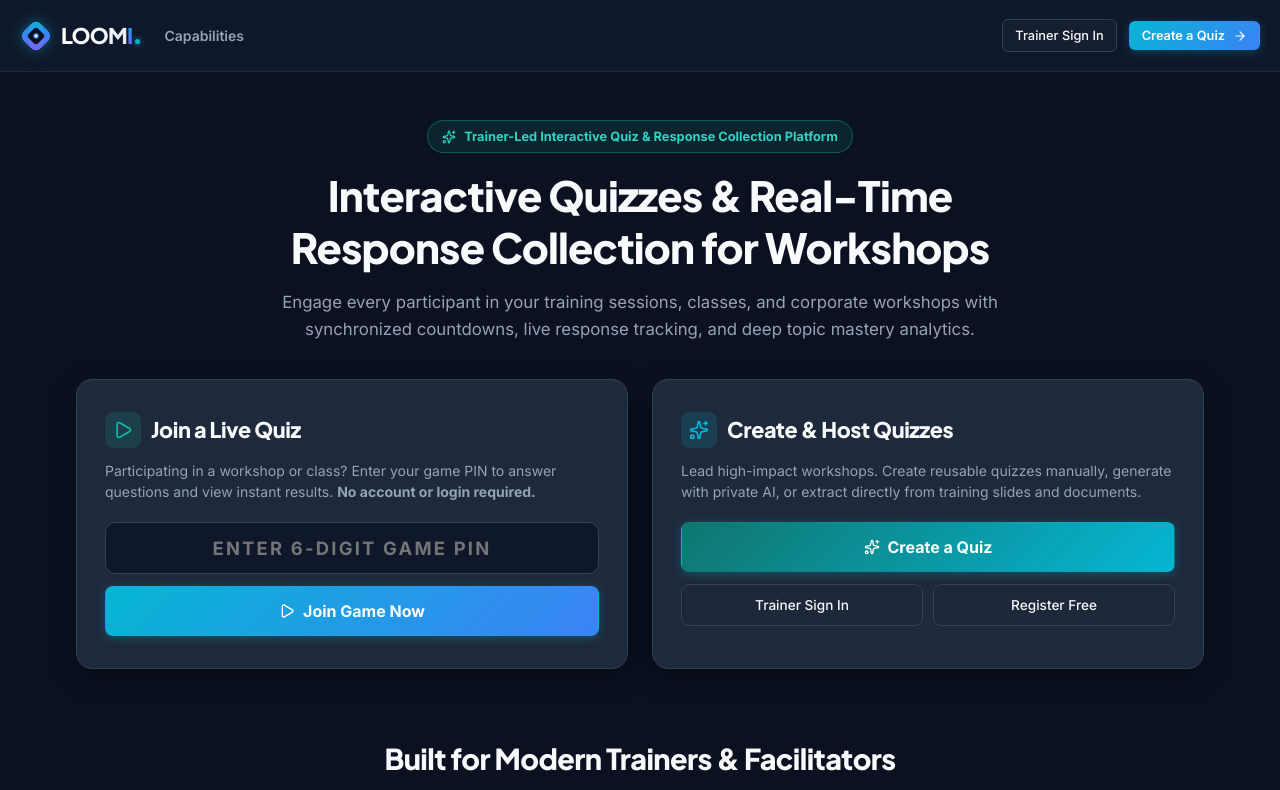
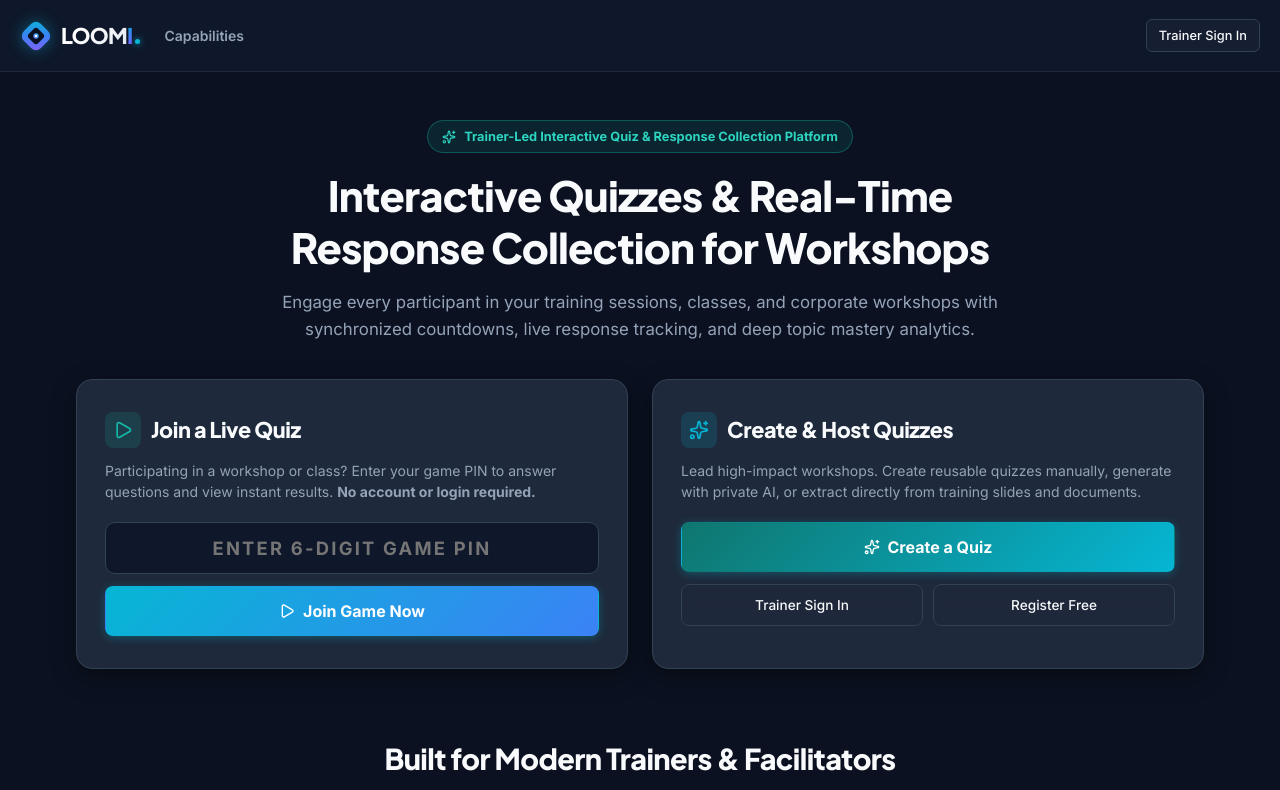
Before and after one commit to Syuheila/kuizila, a React (Vite) app in the folder frontend/: page / in a window 1280 px wide. Shown: the top 790 px of the page. Built offline with nearby package versions, Linux system fonts and the light colour scheme.

Commit message:
refactor: remove create quiz button and icon from homepage navbar

```diff
--- a/frontend/src/pages/LandingPage.jsx
+++ b/frontend/src/pages/LandingPage.jsx
@@ -86,22 +86,9 @@ export default function LandingPage() {
         </div>
 
         <div style={{ display: 'flex', alignItems: 'center', gap: 12 }}>
-          {currentUser ? (
-            <button onClick={handleCreateQuizClick} className="btn-primary btn-sm">
-              <Sparkles size={14} />
-              <span>Create Quiz</span>
-            </button>
-          ) : (
-            <>
-              <Link to="/login" className="btn-outline btn-sm">
-                Trainer Sign In
-              </Link>
-              <button onClick={handleCreateQuizClick} className="btn-primary btn-sm">
-                <span>Create a Quiz</span>
-                <ArrowRight size={14} />
-              </button>
-            </>
-          )}
+          <Link to="/login" className="btn-outline btn-sm">
+            Trainer Sign In
+          </Link>
         </div>
       </header>
 
```
